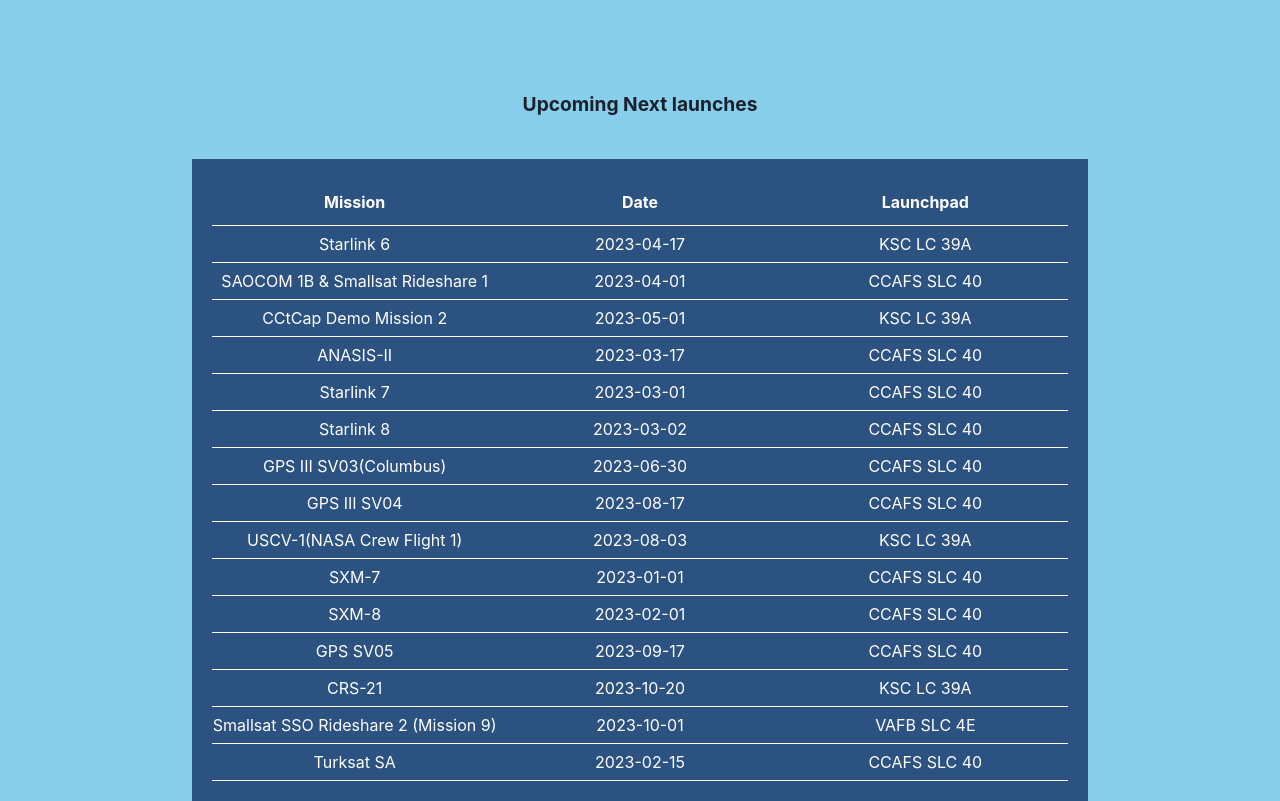
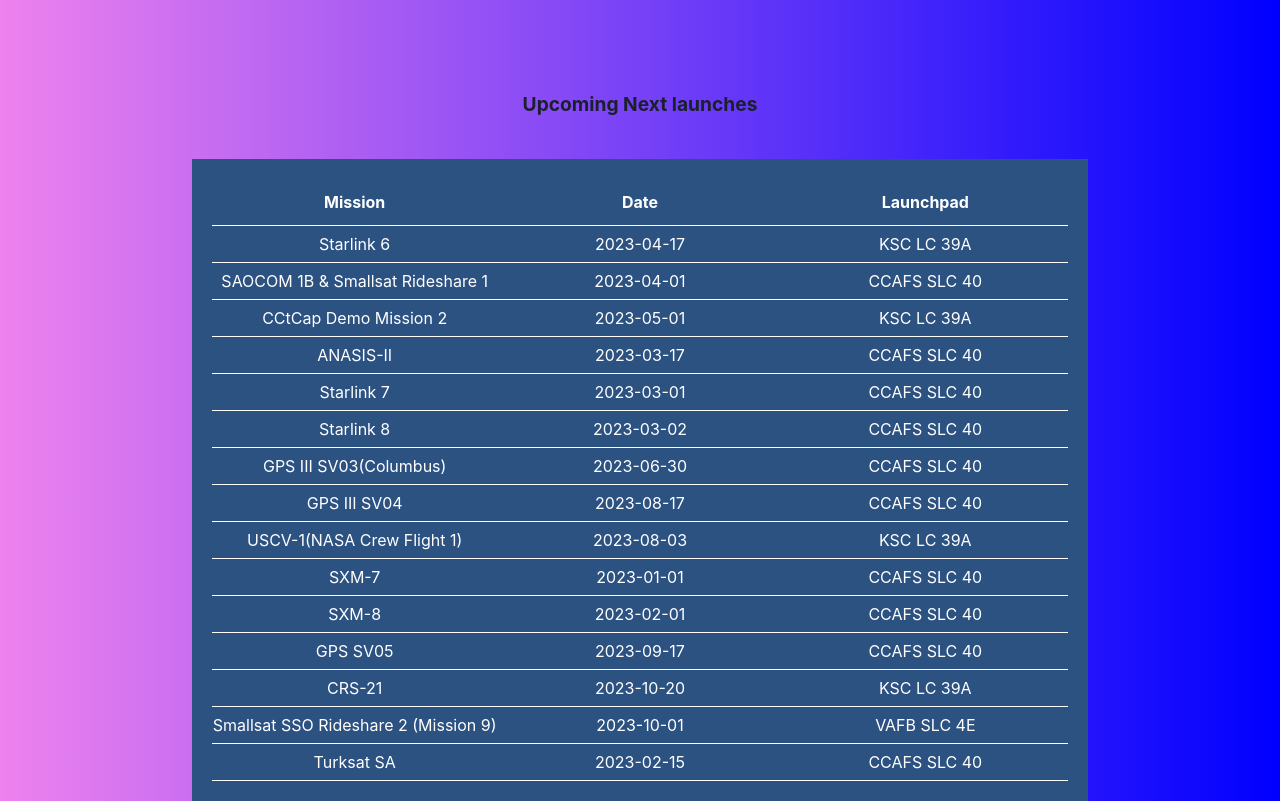
Before and after one commit to Jubin369/Boostmyshop, a React (Create React App) app in the folder spacex/: page / in a window 1280 px wide. Built offline with nearby package versions, Linux system fonts and the light colour scheme.

Commit message:
style fix...

```diff
--- a/spacex/src/components/LaunchDate.js
+++ b/spacex/src/components/LaunchDate.js
@@ -25,7 +25,7 @@
     );
   }
   return (
-    <Stack align="center" w="100%">
+    <Stack bgGradient="linear(to-r, #98DFD6, #C8B6A6)" align="center" w="100%">
       <Text textAlign="center" fontSize="larger" fontWeight="bold" p="30px">
         Upcoming:{launchData?.Mission}
       </Text>
--- a/spacex/src/components/SpaceX.js
+++ b/spacex/src/components/SpaceX.js
@@ -6,7 +6,7 @@
 
 const SpaceX = () => {
   return (
-    <Stack backgroundColor="skyblue" w="100%" align="center">
+    <Stack bgGradient="linear(to-r, violet, blue)" w="100%" align="center">
       <Stack mt="60px">
         <Text textAlign="center" fontSize="larger" fontWeight="bold" p="30px">
           Upcoming Next launches
```
